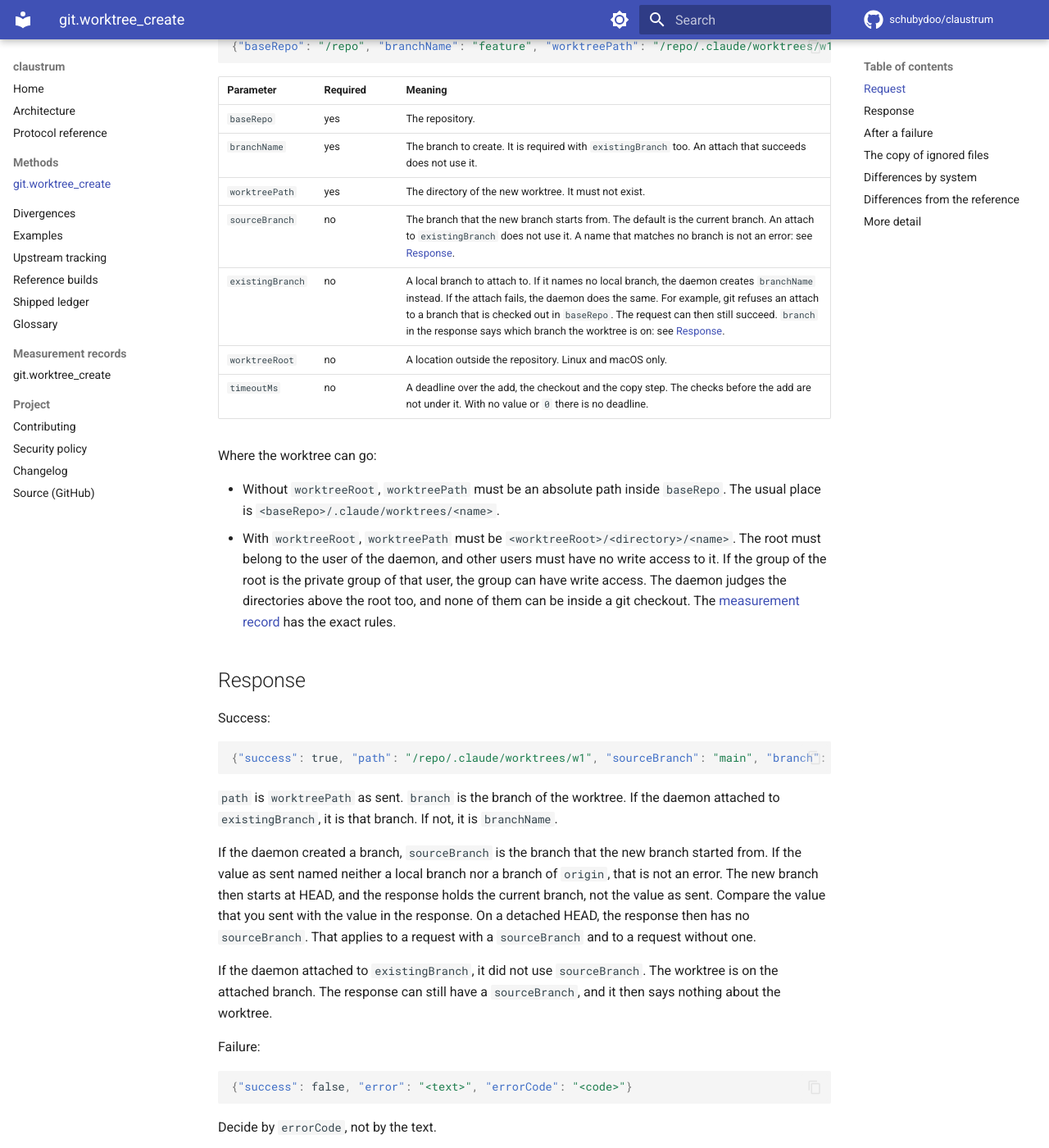
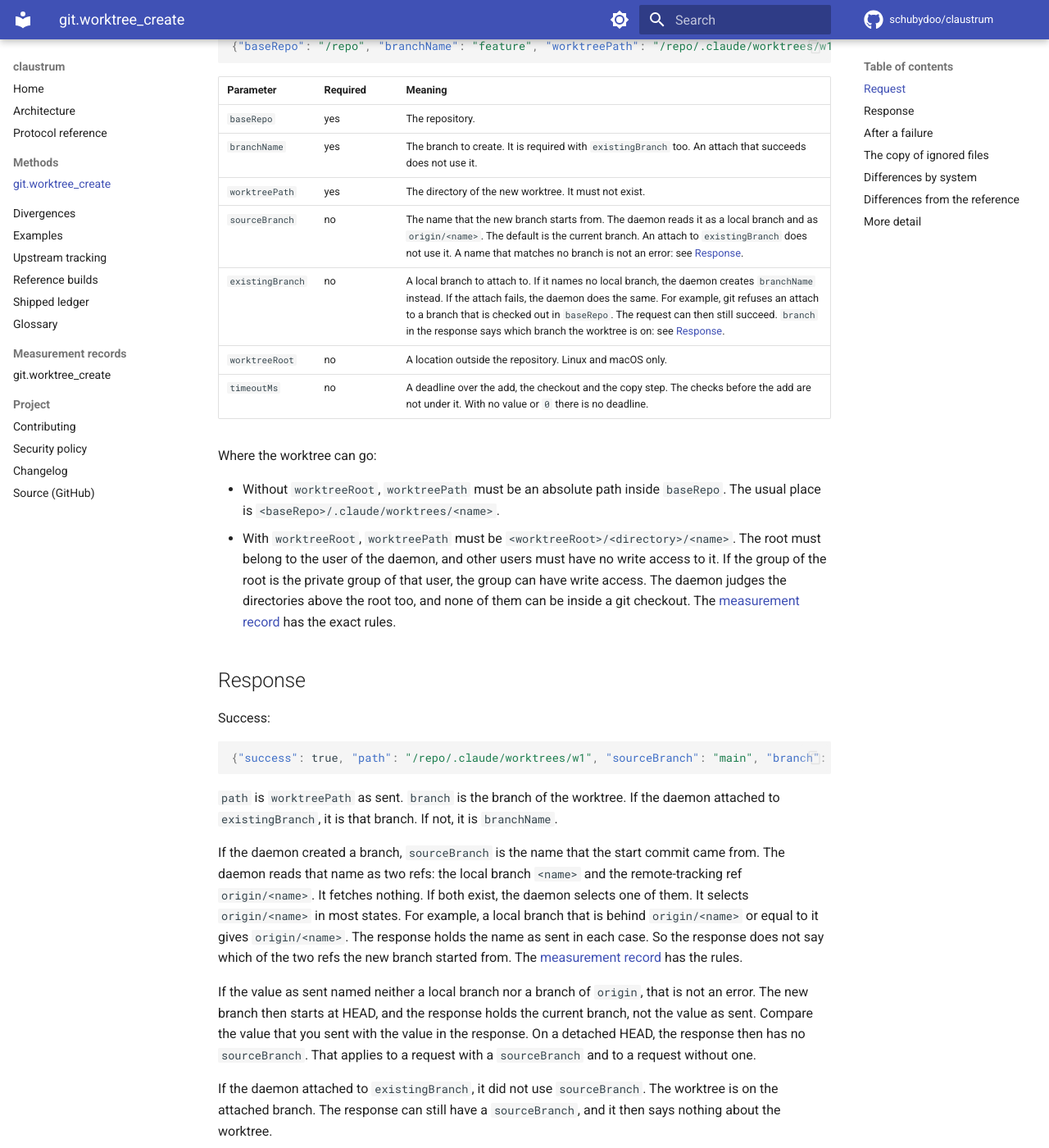
Before and after one commit to schubydoo/claustrum, an MkDocs documentation site: the page built from docs/protocol/git-worktree-create.md, in a window 1280 px wide and 1400 px high, scrolled down 352 px. Shown: the whole window at 82% size. Built offline with MkDocs 1.6.1 and Material for MkDocs 9.7.7, drawn with Linux system fonts in a browser that asks for light colours; comment, search, counter and statistics services are not loaded.

Commit message:
docs: say that sourceBranch is read as two refs
Co-Authored-By: Claude Opus 5.5 <noreply@anthropic.com>

```diff
--- a/docs/protocol/git-worktree-create.md
+++ b/docs/protocol/git-worktree-create.md
@@ -15,7 +15,7 @@ A failed request can leave files on disk. The section [After a failure](#after-a
 | `baseRepo` | yes | The repository. |
 | `branchName` | yes | The branch to create. It is required with `existingBranch` too. An attach that succeeds does not use it. |
 | `worktreePath` | yes | The directory of the new worktree. It must not exist. |
-| `sourceBranch` | no | The branch that the new branch starts from. The default is the current branch. An attach to `existingBranch` does not use it. A name that matches no branch is not an error: see [Response](#response). |
+| `sourceBranch` | no | The name that the new branch starts from. The daemon reads it as a local branch and as `origin/<name>`. The default is the current branch. An attach to `existingBranch` does not use it. A name that matches no branch is not an error: see [Response](#response). |
 | `existingBranch` | no | A local branch to attach to. If it names no local branch, the daemon creates `branchName` instead. If the attach fails, the daemon does the same. For example, git refuses an attach to a branch that is checked out in `baseRepo`. The request can then still succeed. `branch` in the response says which branch the worktree is on: see [Response](#response). |
 | `worktreeRoot` | no | A location outside the repository. Linux and macOS only. |
 | `timeoutMs` | no | A deadline over the add, the checkout and the copy step. The checks before the add are not under it. With no value or `0` there is no deadline. |
@@ -35,7 +35,9 @@ Success:
 
 `path` is `worktreePath` as sent. `branch` is the branch of the worktree. If the daemon attached to `existingBranch`, it is that branch. If not, it is `branchName`.
 
-If the daemon created a branch, `sourceBranch` is the branch that the new branch started from. If the value as sent named neither a local branch nor a branch of `origin`, that is not an error. The new branch then starts at HEAD, and the response holds the current branch, not the value as sent. Compare the value that you sent with the value in the response. On a detached HEAD, the response then has no `sourceBranch`. That applies to a request with a `sourceBranch` and to a request without one.
+If the daemon created a branch, `sourceBranch` is the name that the start commit came from. The daemon reads that name as two refs: the local branch `<name>` and the remote-tracking ref `origin/<name>`. It fetches nothing. If both exist, the daemon selects one of them. It selects `origin/<name>` in most states. For example, a local branch that is behind `origin/<name>` or equal to it gives `origin/<name>`. The response holds the name as sent in each case. So the response does not say which of the two refs the new branch started from. The [measurement record](../record/git-worktree-create.md) has the rules.
+
+If the value as sent named neither a local branch nor a branch of `origin`, that is not an error. The new branch then starts at HEAD, and the response holds the current branch, not the value as sent. Compare the value that you sent with the value in the response. On a detached HEAD, the response then has no `sourceBranch`. That applies to a request with a `sourceBranch` and to a request without one.
 
 If the daemon attached to `existingBranch`, it did not use `sourceBranch`. The worktree is on the attached branch. The response can still have a `sourceBranch`, and it then says nothing about the worktree.
 
```
